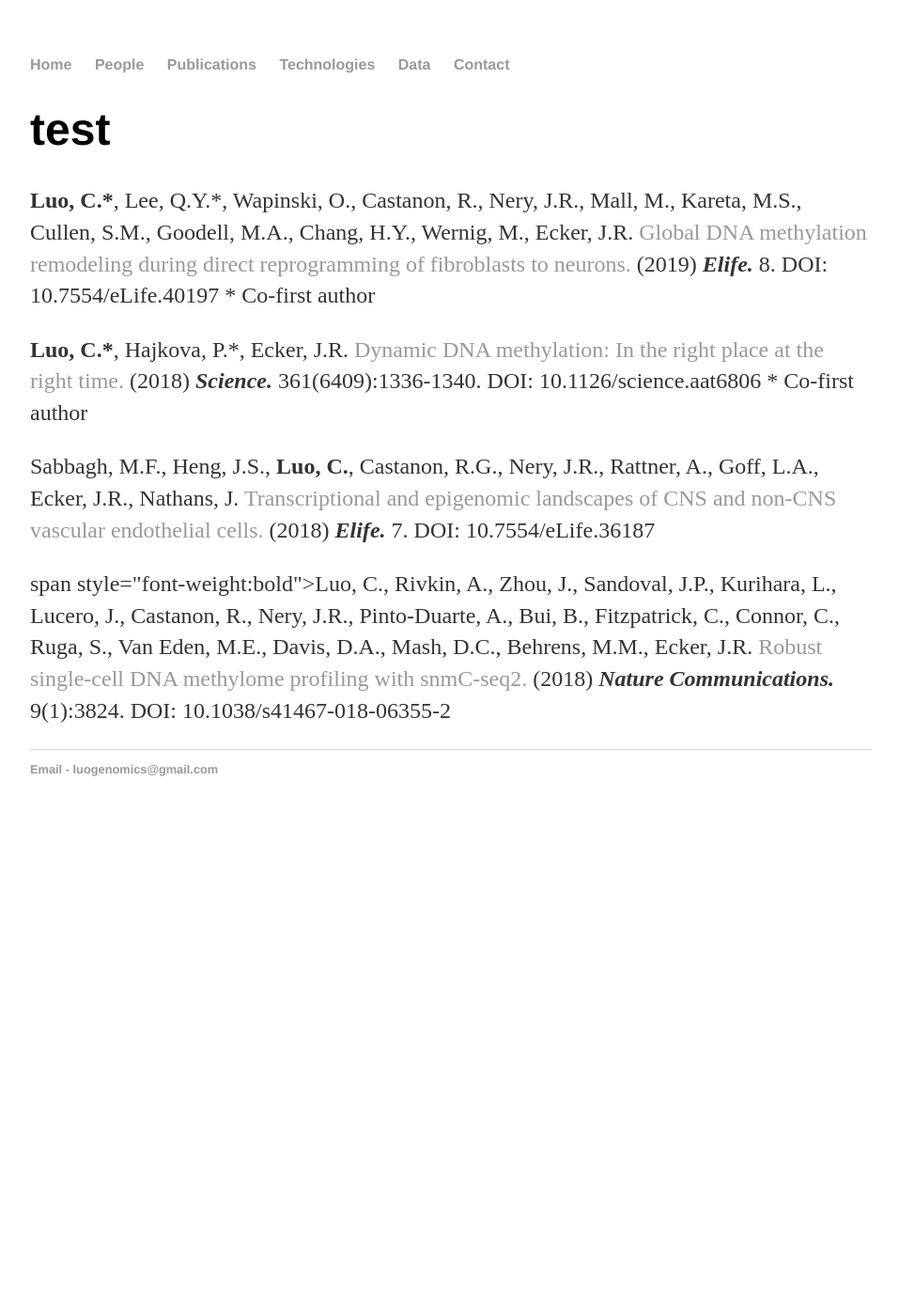
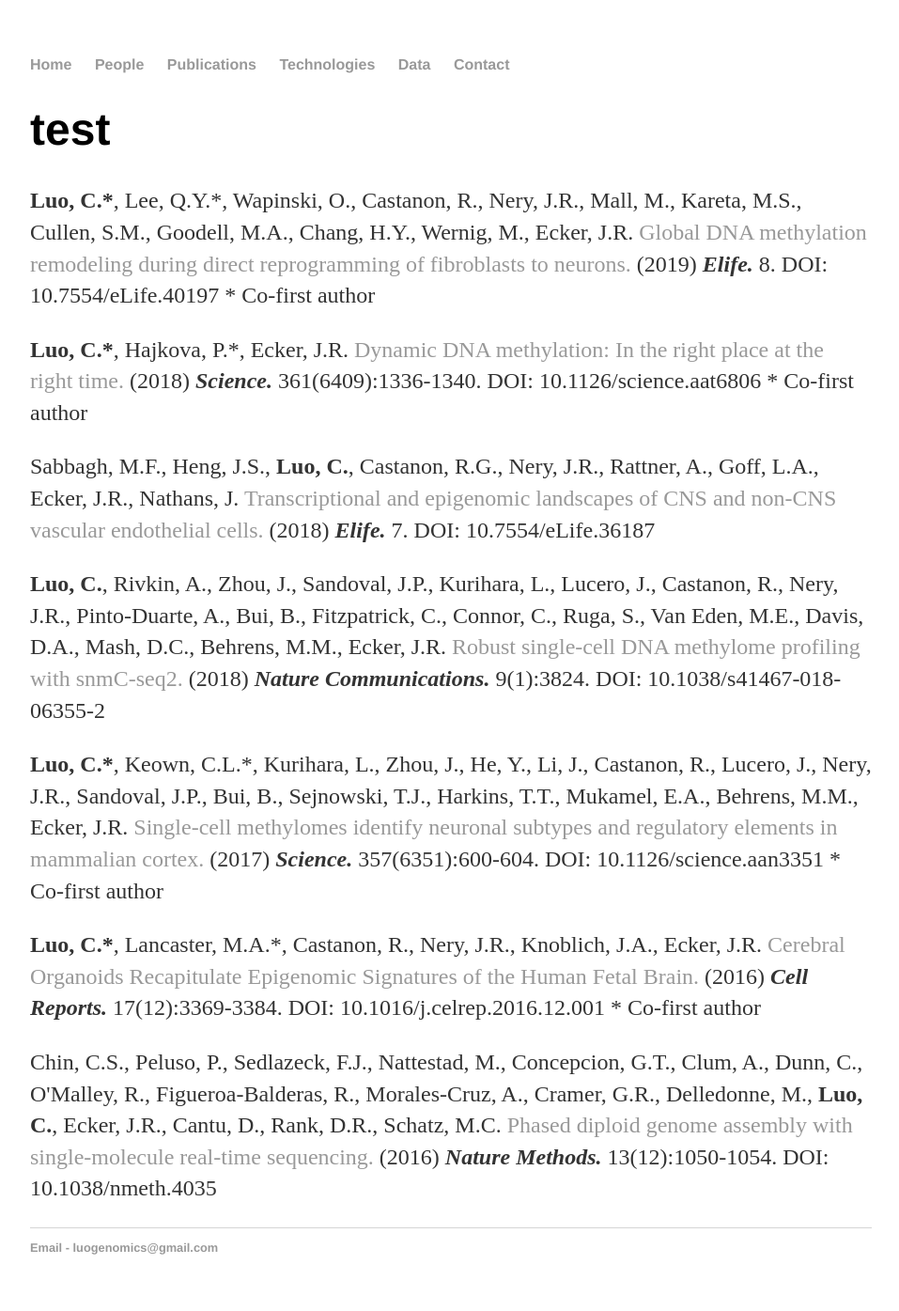
Before and after one commit to luogenomics/luogenomics.github.io, a Jekyll site: the page built from publications/index.html, in a window 1280 px wide. Shown: the whole page at 94% size, without its empty margins (160-1117 px from the left). Built offline with Jekyll 4.4.1, drawn with Linux system fonts in a browser that asks for light colours; before the commit the page ends 900 px from its top, so only the background shows below that.

Commit message:
Update index.html

```diff
--- a/publications/index.html
+++ b/publications/index.html
@@ -7,5 +7,8 @@ title: Luo Lab Publications
 	<p><span style="font-weight:bold">Luo, C.*</span>, Lee, Q.Y.*, Wapinski, O., Castanon, R., Nery, J.R., Mall, M., Kareta, M.S., Cullen, S.M., Goodell, M.A., Chang, H.Y., Wernig, M., Ecker, J.R. <a href="https://www.ncbi.nlm.nih.gov/pubmed/?term=30644360%5BPMID%5D" target="_blank">Global DNA methylation remodeling during direct reprogramming of fibroblasts to neurons.</a> (2019) <strong><em> Elife.</em></strong> 8.  DOI: 10.7554/eLife.40197 * Co-first author</p>
 	<p><span style="font-weight:bold">Luo, C.*</span>, Hajkova, P.*, Ecker, J.R. <a href="https://www.ncbi.nlm.nih.gov/pubmed/?term=30262495%5BPMID%5D" target="_blank">Dynamic DNA methylation: In the right place at the right time.</a> (2018) <strong><em> Science.</em></strong> 361(6409):1336-1340.  DOI: 10.1126/science.aat6806 * Co-first author</p>
 	<p>Sabbagh, M.F., Heng, J.S., <span style="font-weight:bold">Luo, C.</span>, Castanon, R.G., Nery, J.R., Rattner, A., Goff, L.A., Ecker, J.R., Nathans, J. <a href="https://www.ncbi.nlm.nih.gov/pubmed/?term=30188322%5BPMID%5D" target="_blank">Transcriptional and epigenomic landscapes of CNS and non-CNS vascular endothelial cells.</a> (2018) <strong><em> Elife.</em></strong> 7.  DOI: 10.7554/eLife.36187 </p>
-	<p>span style="font-weight:bold">Luo, C.</span>, Rivkin, A., Zhou, J., Sandoval, J.P., Kurihara, L., Lucero, J., Castanon, R., Nery, J.R., Pinto-Duarte, A., Bui, B., Fitzpatrick, C., Connor, C., Ruga, S., Van Eden, M.E., Davis, D.A., Mash, D.C., Behrens, M.M., Ecker, J.R. <a href="https://www.ncbi.nlm.nih.gov/pubmed/?term=30237449%5BPMID%5D" target="_blank">Robust single-cell DNA methylome profiling with snmC-seq2.</a> (2018) <strong><em> Nature Communications.</em></strong> 9(1):3824.  DOI: 10.1038/s41467-018-06355-2 </p>
+	<p><span style="font-weight:bold">Luo, C.</span>, Rivkin, A., Zhou, J., Sandoval, J.P., Kurihara, L., Lucero, J., Castanon, R., Nery, J.R., Pinto-Duarte, A., Bui, B., Fitzpatrick, C., Connor, C., Ruga, S., Van Eden, M.E., Davis, D.A., Mash, D.C., Behrens, M.M., Ecker, J.R. <a href="https://www.ncbi.nlm.nih.gov/pubmed/?term=30237449%5BPMID%5D" target="_blank">Robust single-cell DNA methylome profiling with snmC-seq2.</a> (2018) <strong><em> Nature Communications.</em></strong> 9(1):3824.  DOI: 10.1038/s41467-018-06355-2 </p>
+	<p><span style="font-weight:bold">Luo, C.*</span>, Keown, C.L.*, Kurihara, L., Zhou, J., He, Y., Li, J., Castanon, R., Lucero, J., Nery, J.R., Sandoval, J.P., Bui, B., Sejnowski, T.J., Harkins, T.T., Mukamel, E.A., Behrens, M.M., Ecker, J.R. <a href="https://www.ncbi.nlm.nih.gov/pubmed/?term=28798132%5BPMID%5D" target="_blank">Single-cell methylomes identify neuronal subtypes and regulatory elements in mammalian cortex.</a> (2017) <strong><em> Science.</em></strong> 357(6351):600-604.  DOI: 10.1126/science.aan3351 * Co-first author</p>
+	<p><span style="font-weight:bold">Luo, C.*</span>, Lancaster, M.A.*, Castanon, R., Nery, J.R., Knoblich, J.A., Ecker, J.R. <a href="https://www.ncbi.nlm.nih.gov/pubmed/?term=28009303%5BPMID%5D" target="_blank">Cerebral Organoids Recapitulate Epigenomic Signatures of the Human Fetal Brain.</a> (2016) <strong><em> Cell Reports.</em></strong> 17(12):3369-3384.  DOI: 10.1016/j.celrep.2016.12.001 * Co-first author</p>
+	<p>Chin, C.S., Peluso, P., Sedlazeck, F.J., Nattestad, M., Concepcion, G.T., Clum, A., Dunn, C., O'Malley, R., Figueroa-Balderas, R., Morales-Cruz, A., Cramer, G.R., Delledonne, M., <span style="font-weight:bold">Luo, C.</span>, Ecker, J.R., Cantu, D., Rank, D.R., Schatz, M.C. <a href="https://www.ncbi.nlm.nih.gov/pubmed/?term=27749838%5BPMID%5D" target="_blank">Phased diploid genome assembly with single-molecule real-time sequencing.</a> (2016) <strong><em> Nature Methods.</em></strong> 13(12):1050-1054.  DOI: 10.1038/nmeth.4035 </p>
 </div><!-- /.blurb -->
```
